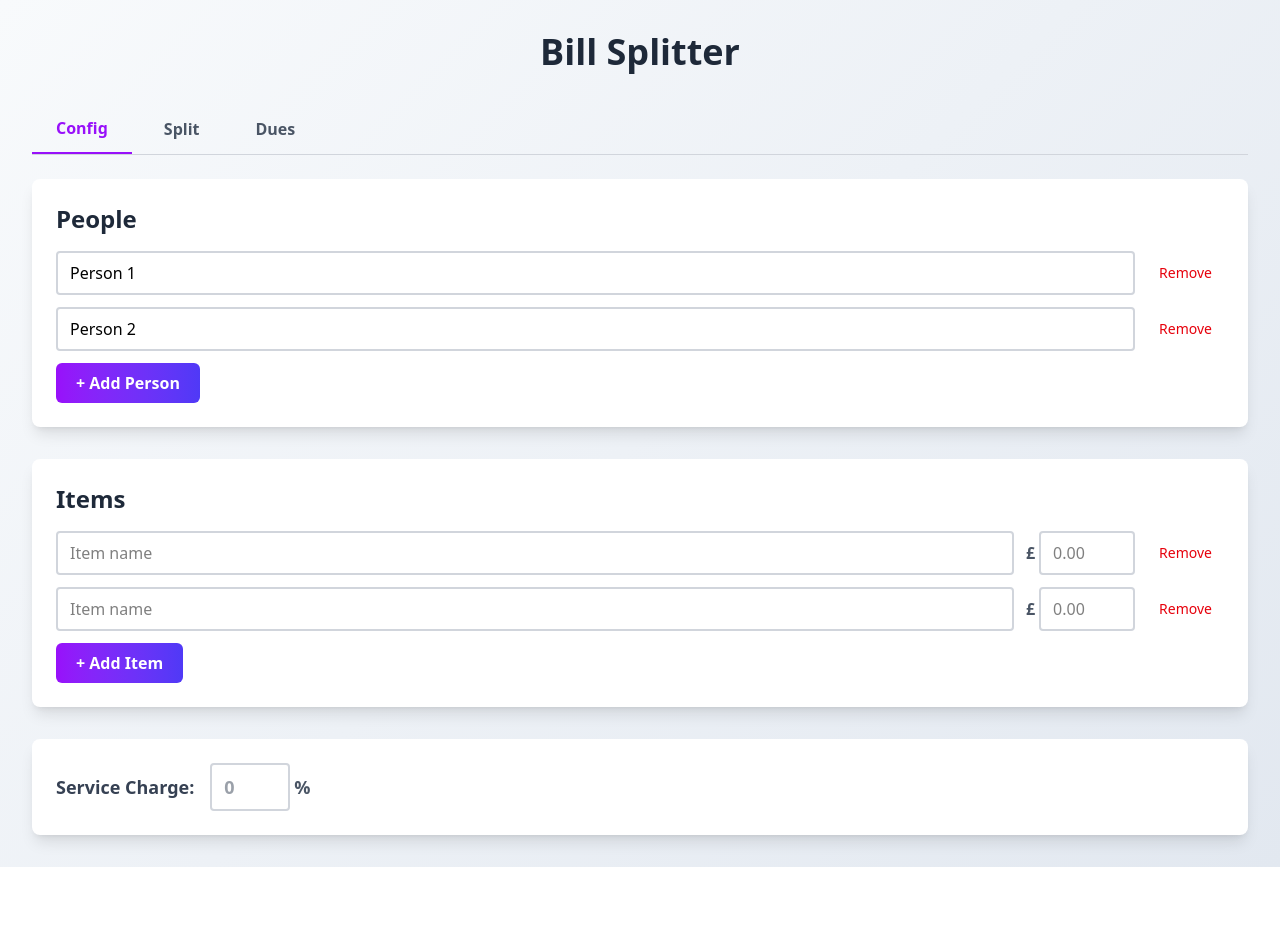
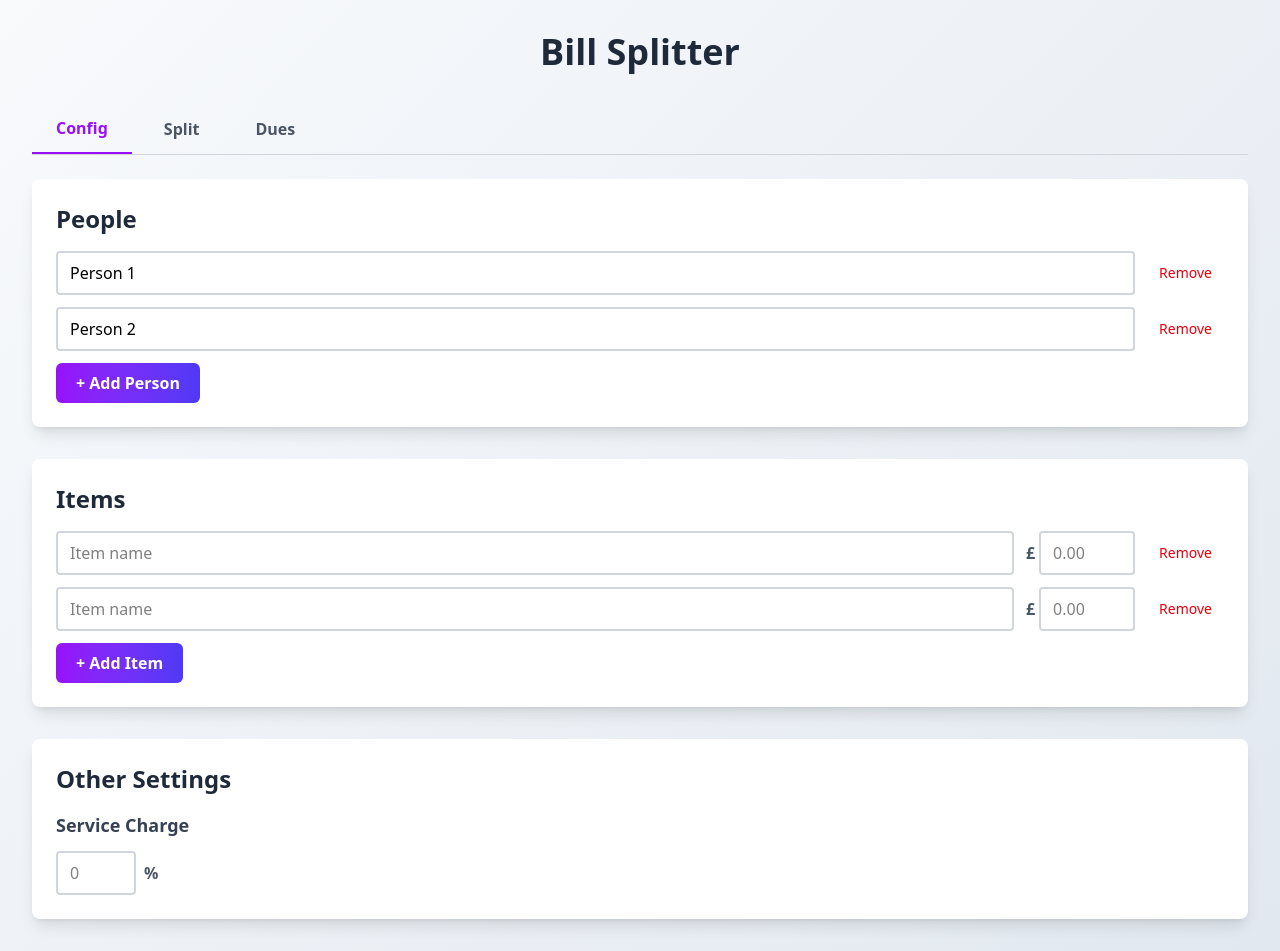
Before and after one commit to ben-fernandes/bill-splitter, a React (Vite) app: page / in a window 1280 px wide. Before the commit the page ends 867 px from the top, so only its background shows below. Built offline with nearby package versions, Linux system fonts and the light colour scheme.

Commit message:
Enhances UI layout and styling
Improves the user interface by introducing section headings and reorganizing elements within the configuration, dues, and split tabs.

This change adds visual hierarchy and improves the overall user experience.

```diff
--- a/src/tabs/ConfigTab.tsx
+++ b/src/tabs/ConfigTab.tsx
@@ -19,7 +19,7 @@ export function ConfigTab() {
 
   return (
     <div className="space-y-8">
-      {/* People Section */}
+      {/* People Section - Level 2 */}
       <div className="p-6 bg-white rounded-lg shadow-lg">
         <h2 className="text-2xl font-bold text-gray-800 mb-4">People</h2>
         <div className="space-y-3">
@@ -43,7 +43,7 @@ export function ConfigTab() {
         </div>
       </div>
 
-      {/* Items Section */}
+      {/* Items Section - Level 2 */}
       <div className="p-6 bg-white rounded-lg shadow-lg">
         <h2 className="text-2xl font-bold text-gray-800 mb-4">Items</h2>
         <div className="space-y-3">
@@ -79,11 +79,14 @@ export function ConfigTab() {
         </div>
       </div>
 
-      {/* Service Charge Section */}
+      {/* Other Settings Section - Level 2 */}
       <div className="p-6 bg-white rounded-lg shadow-lg">
-        <label className="flex items-center gap-4 text-lg font-semibold text-gray-700">
-          Service Charge:
-          <div className="flex items-center gap-1">
+        <h2 className="text-2xl font-bold text-gray-800 mb-4">Other Settings</h2>
+
+        {/* Service Charge - Level 3 */}
+        <div>
+          <h3 className="text-lg font-semibold text-gray-700 mb-3">Service Charge</h3>
+          <div className="flex items-center gap-2">
             <Input
               type="number"
               value={serviceCharge || ''}
@@ -95,7 +98,7 @@ export function ConfigTab() {
             />
             <span className="text-gray-600 font-semibold">%</span>
           </div>
-        </label>
+        </div>
       </div>
     </div>
   )
--- a/src/tabs/DuesTab.tsx
+++ b/src/tabs/DuesTab.tsx
@@ -5,8 +5,8 @@ export function DuesTab() {
   const { people, calculateAmountOwed } = useBill()
 
   return (
-    <div className="p-8 bg-white rounded-lg shadow-lg">
-      <h2 className="text-3xl font-bold text-gray-800 mb-6">Amount Owed</h2>
+    <div className="p-6 bg-white rounded-lg shadow-lg">
+      <h2 className="text-2xl font-bold text-gray-800 mb-4">Amount Owed</h2>
       <table className="w-full border-collapse">
         <thead>
           <tr>
--- a/src/tabs/SplitTab.tsx
+++ b/src/tabs/SplitTab.tsx
@@ -6,6 +6,8 @@ export function SplitTab() {
   const { people, items, updateShare, getShare } = useBill()
 
   return (
+    <div className="p-6 bg-white rounded-lg shadow-lg">
+      <h2 className="text-2xl font-bold text-gray-800 mb-4">Bill Splitting</h2>
       <Table>
         <thead>
           <tr>
@@ -47,5 +49,6 @@ export function SplitTab() {
           ))}
         </tbody>
       </Table>
+    </div>
   )
 }
```
Lines whose indentation alone changed are shown as unchanged.
